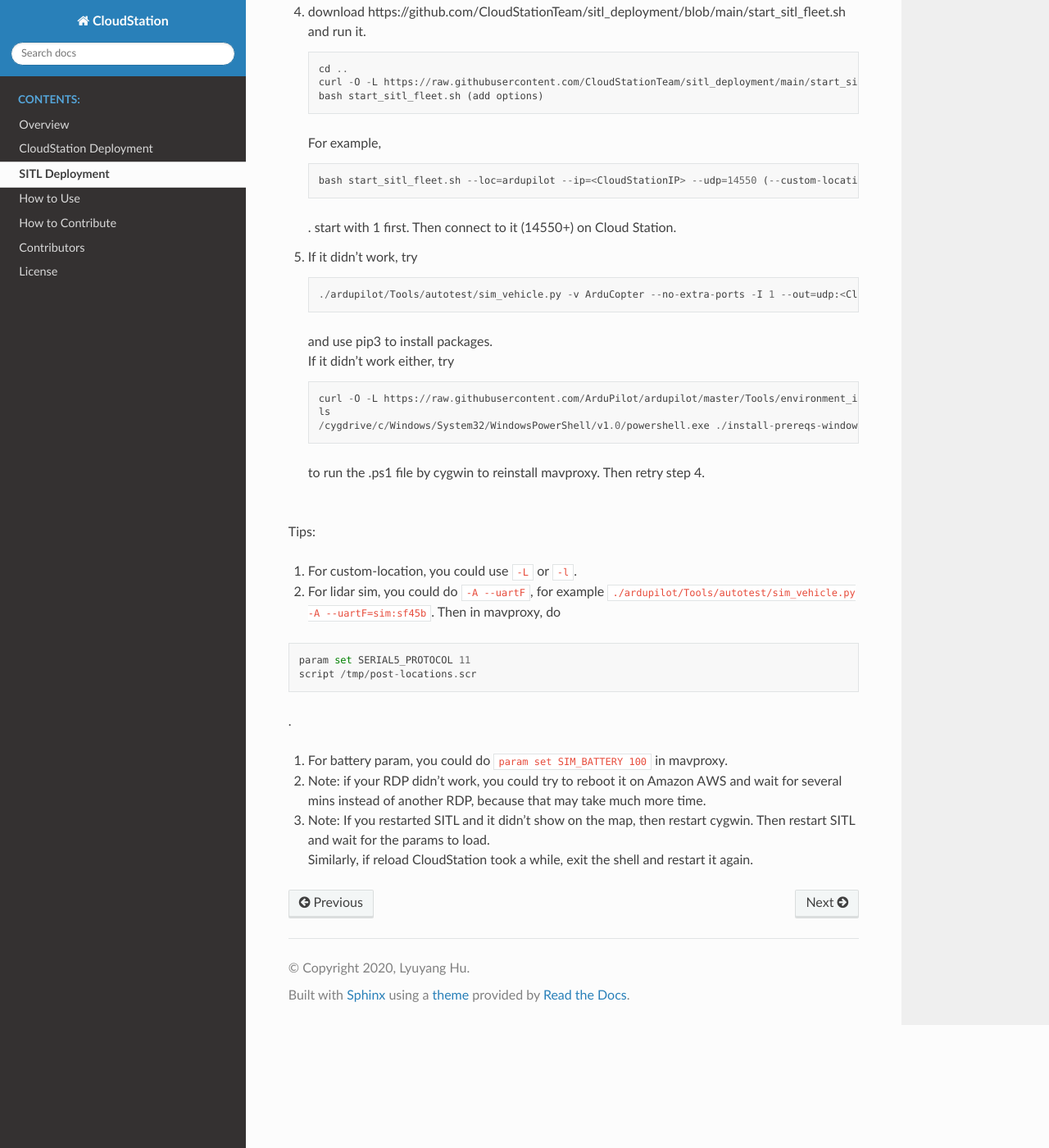
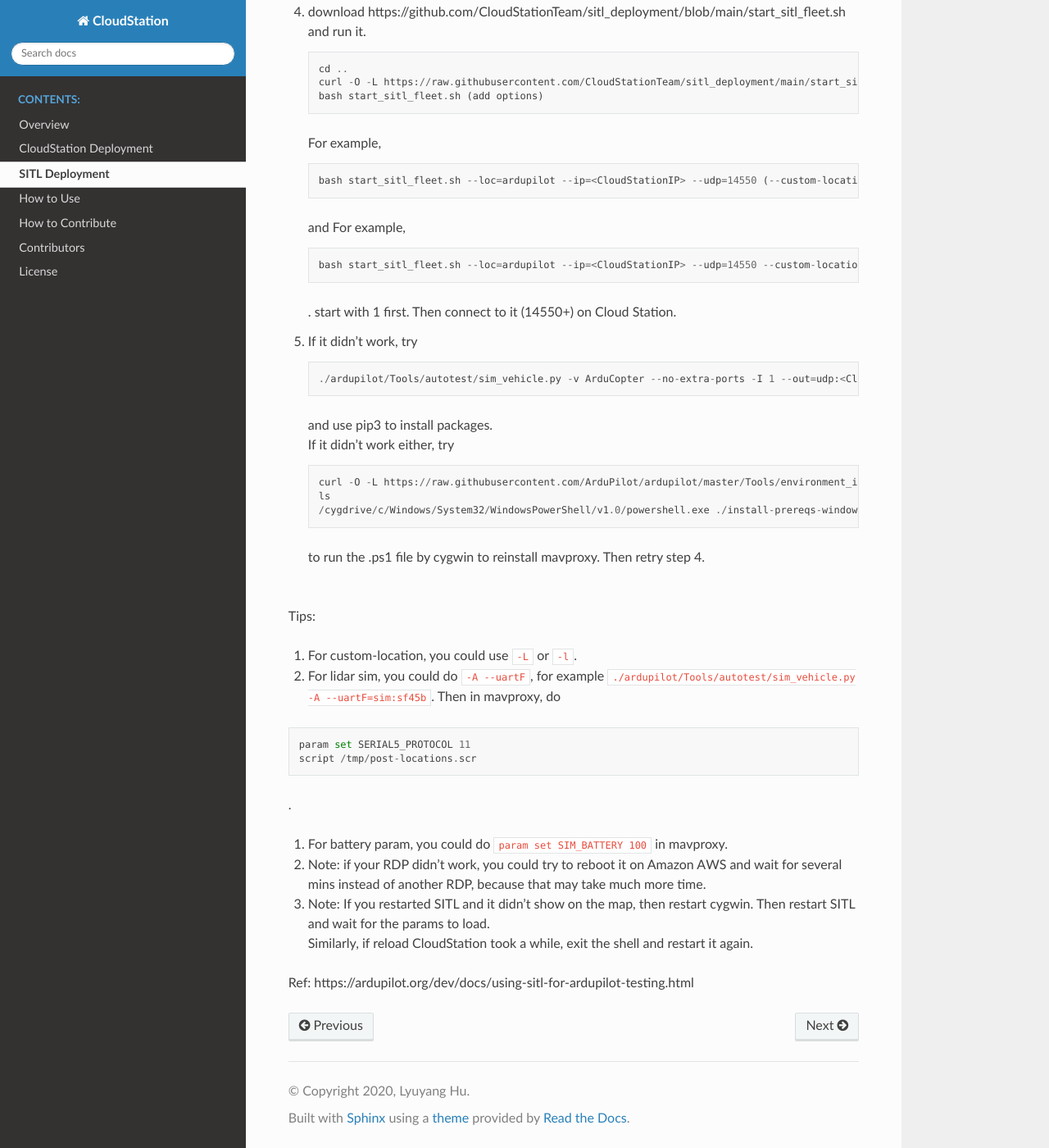
Before and after one commit to CloudStationTeam/docs, a Sphinx documentation site: the page built from source/sitl.md, in a window 1280 px wide and 1400 px high, scrolled down 574 px. Shown: the whole window at 82% size. Built offline with Sphinx 7.4.7 and the Read the Docs theme 2.0.0, drawn with Linux system fonts in a browser that asks for light colours.

Commit message:
Update sitl.md

````diff
--- a/source/sitl.md
+++ b/source/sitl.md
@@ -24,13 +24,18 @@
     ```
     For example,
     ```
-    bash start_sitl_fleet.sh --loc=ardupilot --ip=<CloudStationIP> --udp=14550 (--custom-location=<lon,alt,lat> or <SomeLoc>)
+    bash start_sitl_fleet.sh --loc=ardupilot --ip=<CloudStationIP> --udp=14550 (--custom-location=<Lat,Lng,Alt,Heading> or <SomeLoc>)
+    ```
+    and
+    For example,
+    ```
+    bash start_sitl_fleet.sh --loc=ardupilot --ip=<CloudStationIP> --udp=14550 --custom-location=<Lat_of_UC_Irvine>,<Lng_of_UC_Irvine>,500,1
     ```
     .
     start with 1 first.
     Then connect to it (14550+) on Cloud Station.
 
-5. If it didn't work, try
+6. If it didn't work, try
     ```
     ./ardupilot/Tools/autotest/sim_vehicle.py -v ArduCopter --no-extra-ports -I 1 --out=udp:<CloudStationIP>:14550
     ```
@@ -62,3 +67,7 @@
 
 5. Note: If you restarted SITL and it didn't show on the map, then restart cygwin. Then restart SITL and wait for the params to load. \
 Similarly, if reload CloudStation took a while, exit the shell and restart it again.
+
+
+
+Ref: https://ardupilot.org/dev/docs/using-sitl-for-ardupilot-testing.html
````
